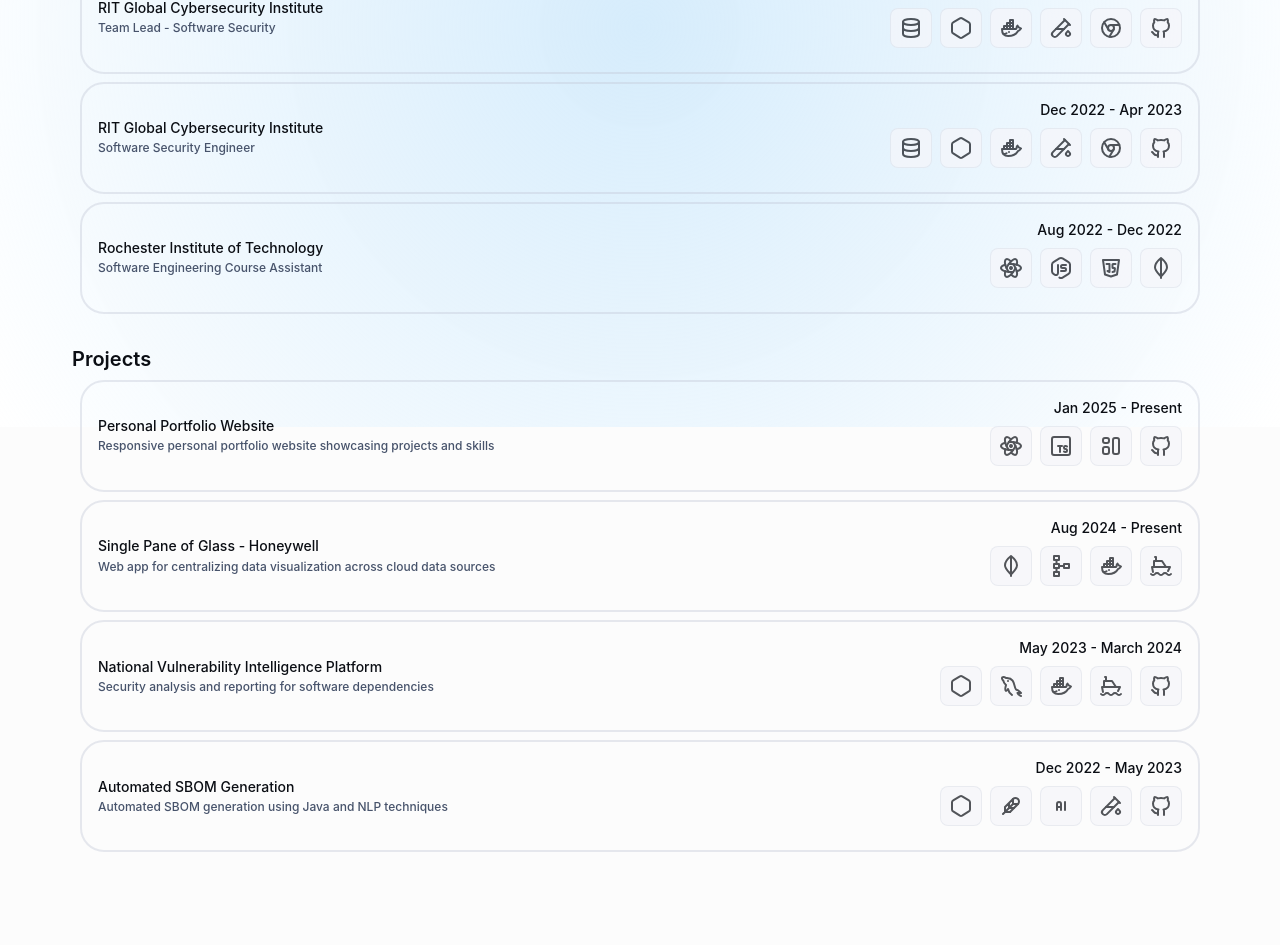
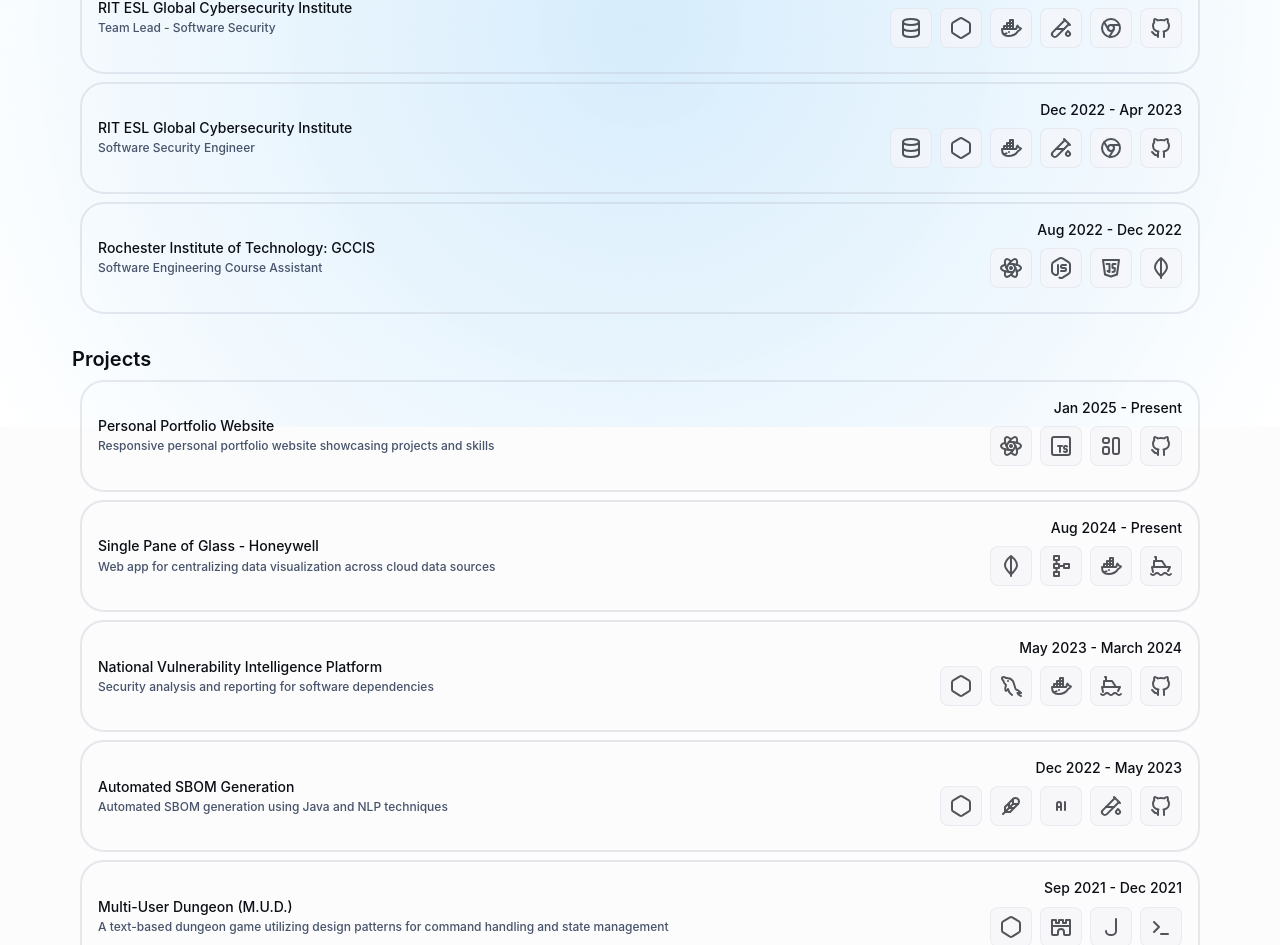
Before and after one commit to dylan-mulligan/personal-website, a React (Create React App) app: page / in a window 1280 px wide. Shown: the part 373-1318 px from the top of the page. Built offline with nearby package versions, Linux system fonts and the light colour scheme; the HTML template or start-up script is replaced by a standard one.

Commit message:
Update experiences, projects, and technologies

```diff
--- a/src/components/TechnologyIcon.tsx
+++ b/src/components/TechnologyIcon.tsx
@@ -9,8 +9,17 @@ import {
     IconBrandMysql,
     IconBrandNodejs,
     IconBrandReact,
-    IconBrandTypescript, IconDatabase, IconFeather,
-    IconFileUnknown, IconHexagon, IconLayout, IconSchema, IconShip,
+    IconBrandTypescript,
+    IconBuildingCastle,
+    IconDatabase,
+    IconFeather,
+    IconFileUnknown,
+    IconHexagon,
+    IconLayout,
+    IconLetterJ,
+    IconSchema,
+    IconShip,
+    IconTerminal,
     IconTestPipe
 } from '@tabler/icons-react';
 
@@ -56,6 +65,12 @@ const TechnologyIcon: React.FC<TechnologyIconProps> = ({ iconName }) => {
             return <IconBrandDocker />;
         case "MongoDB":
             return <IconBrandMongodb />;
+        case "CLI":
+            return <IconTerminal />;
+        case "Gang of Four":
+            return <IconBuildingCastle />;
+        case "Jackson ORM":
+            return <IconLetterJ />;
         default:
             return <IconFileUnknown />;
     }
--- a/src/data/experiences.json
+++ b/src/data/experiences.json
@@ -1,6 +1,6 @@
 [
   {
-    "title": "RIT Global Cybersecurity Institute",
+    "title": "RIT ESL Global Cybersecurity Institute",
     "subtitle": "Team Lead - Software Security",
     "details": "Led a team of developers in advancing security-focused software initiatives, overseeing the continued development of the SBOM generation tool and National Vulnerability Intelligence Platform. Defined and enforced best practices in system design, testing automation, and CI/CD to improve software reliability and maintainability. Coordinated cross-functional collaboration between developers, security analysts, and QA engineers to optimize workflows. Guided the integration of advanced security analysis techniques into microservices architecture, ensuring scalable and secure solutions.",
     "technologies": ["PostgreSQL", "Spring Boot", "Docker", "JUnit", "Selenium", "CI/CD"],
@@ -8,7 +8,7 @@
     "endDate": "May 2024"
   },
   {
-    "title": "RIT Global Cybersecurity Institute",
+    "title": "RIT ESL Global Cybersecurity Institute",
     "subtitle": "Software Security Engineer",
     "details": "Developed security-focused software solutions, including an automated SBOM generation tool and the National Vulnerability Intelligence Platform. Designed and implemented scalable microservices using Java Spring Boot to facilitate efficient software dependency analysis. Optimized PostgreSQL queries and schemas for improved data retrieval performance. Built comprehensive end-to-end testing suites using JUnit and Selenium to ensure system reliability. Established CI/CD pipelines with Docker and GitHub Actions, automating testing and deployment to streamline development processes.",
     "technologies": ["PostgreSQL", "Spring Boot", "Docker", "JUnit", "Selenium", "CI/CD"],
@@ -16,7 +16,7 @@
     "endDate": "Apr 2023"
   },
   {
-    "title": "Rochester Institute of Technology",
+    "title": "Rochester Institute of Technology: GCCIS",
     "subtitle": "Software Engineering Course Assistant",
     "details": "Provided in-depth guidance on full-stack web development concepts, focusing on responsive design and scalable architectures. Assisted students through one-on-one mentoring, office hours, and study sessions, ensuring comprehension of fundamental engineering principles. Conducted thorough code reviews, offering detailed feedback to improve maintainability, performance, and adherence to best practices. Graded assignments with a focus on software quality, testing, and adherence to industry standards.",
     "technologies": ["React", "Reactstrap", "Node.js", "JavaScript", "MongoDB"],
--- a/src/data/projects.json
+++ b/src/data/projects.json
@@ -31,5 +31,14 @@
     "technologies": ["Spring Boot", "Maven", "NLP", "JUnit", "CI/CD"],
     "startDate": "Dec 2022",
     "endDate": "May 2023"
+  },
+  {
+    "title": "Multi-User Dungeon (M.U.D.)",
+    "subtitle": "A text-based dungeon game utilizing design patterns for command handling and state management",
+    "details": "Engineered a modular Multi-User Dungeon (M.U.D.) game using object-oriented principles and design patterns to ensure scalability and maintainability. Implemented the Memento pattern to manage game state persistence, enabling seamless save/load functionality. Designed a flexible command processing system using the Command pattern, allowing dynamic player interactions through a CLI interface. Applied encapsulation and separation of concerns to create a well-structured game architecture, supporting future expansions such as graphical user interfaces. Emphasized clean code practices and extensibility to facilitate long-term maintainability and potential multiplayer integration.",
+    "technologies": ["Spring Boot", "Gang of Four", "Jackson ORM", "CLI"],
+    "startDate": "Sep 2021",
+    "endDate": "Dec 2021"
   }
+
 ]
--- a/src/data/technologies.json
+++ b/src/data/technologies.json
@@ -70,5 +70,17 @@
   {
     "name": "MongoDB",
     "url": "https://www.mongodb.com/"
+  },
+  {
+    "name": "CLI",
+    "url": "https://aws.amazon.com/what-is/cli/"
+  },
+  {
+    "name": "Gang of Four",
+    "url": "https://www.digitalocean.com/community/tutorials/gangs-of-four-gof-design-patterns"
+  },
+  {
+    "name": "Jackson ORM",
+    "url": "https://github.com/FasterXML/jackson"
   }
 ]
```
